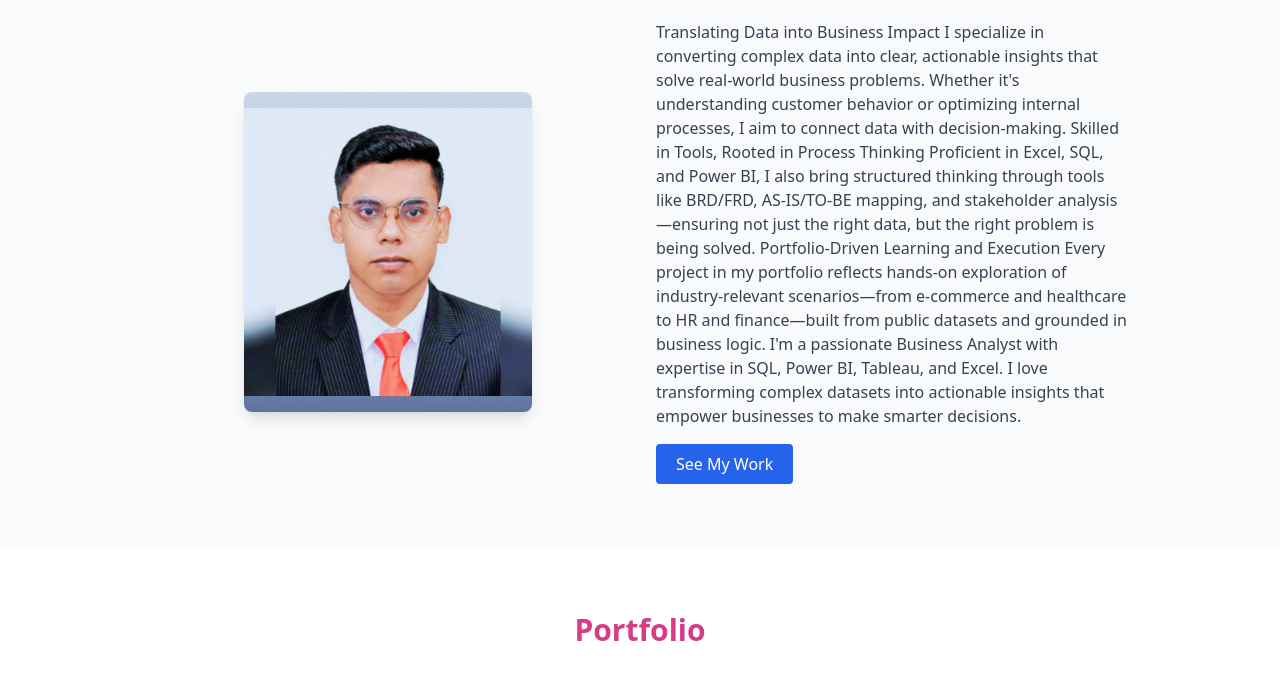
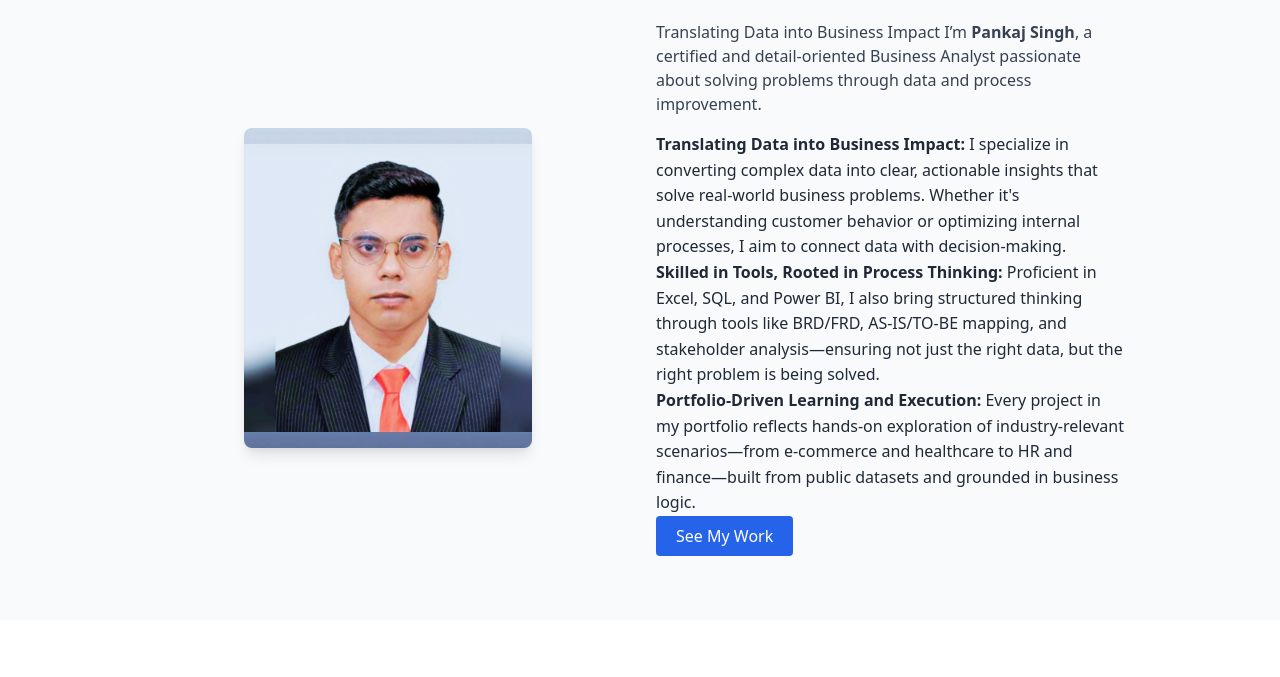
Before and after one commit to PankajSingh3108/Portfolio, a plain HTML site: page index.html in a window 1280 px wide. Shown: the part 636-1313 px from the top of the page. Drawn offline with nearby package versions, Linux system fonts and the light colour scheme.

Commit message:
Update index.html

```diff
--- a/index.html
+++ b/index.html
@@ -82,13 +82,19 @@
       <img src="pankaj.jpg" alt="Pankaj" class="w-72 h-80 object-cover rounded-lg shadow-lg mx-auto">
       <div>
         <p class="text-gray-700 mb-4">Translating Data into Business Impact
-I specialize in converting complex data into clear, actionable insights that solve real-world business problems. Whether it's understanding customer behavior or optimizing internal processes, I aim to connect data with decision-making.
-
-Skilled in Tools, Rooted in Process Thinking
-Proficient in Excel, SQL, and Power BI, I also bring structured thinking through tools like BRD/FRD, AS-IS/TO-BE mapping, and stakeholder analysis—ensuring not just the right data, but the right problem is being solved.
-
-Portfolio-Driven Learning and Execution
-Every project in my portfolio reflects hands-on exploration of industry-relevant scenarios—from e-commerce and healthcare to HR and finance—built from public datasets and grounded in business logic.  I'm a passionate Business Analyst with expertise in SQL, Power BI, Tableau, and Excel. I love transforming complex datasets into actionable insights that empower businesses to make smarter decisions.
+I’m <strong>Pankaj Singh</strong>, a certified and detail-oriented Business Analyst passionate about solving problems through data and process improvement.
+  </p>
+  <ul style="margin-top: 1rem; line-height: 1.6;">
+    <li>
+      <strong>Translating Data into Business Impact:</strong> I specialize in converting complex data into clear, actionable insights that solve real-world business problems. Whether it's understanding customer behavior or optimizing internal processes, I aim to connect data with decision-making.
+    </li>
+    <li>
+      <strong>Skilled in Tools, Rooted in Process Thinking:</strong> Proficient in Excel, SQL, and Power BI, I also bring structured thinking through tools like BRD/FRD, AS-IS/TO-BE mapping, and stakeholder analysis—ensuring not just the right data, but the right problem is being solved.
+    </li>
+    <li>
+      <strong>Portfolio-Driven Learning and Execution:</strong> Every project in my portfolio reflects hands-on exploration of industry-relevant scenarios—from e-commerce and healthcare to HR and finance—built from public datasets and grounded in business logic.
+    </li>
+  </ul>
         </p>
         <a href="#portfolio" class="inline-block bg-blue-600 text-white px-5 py-2 rounded hover:bg-blue-700 transition">See My Work</a>
       </div>
```
